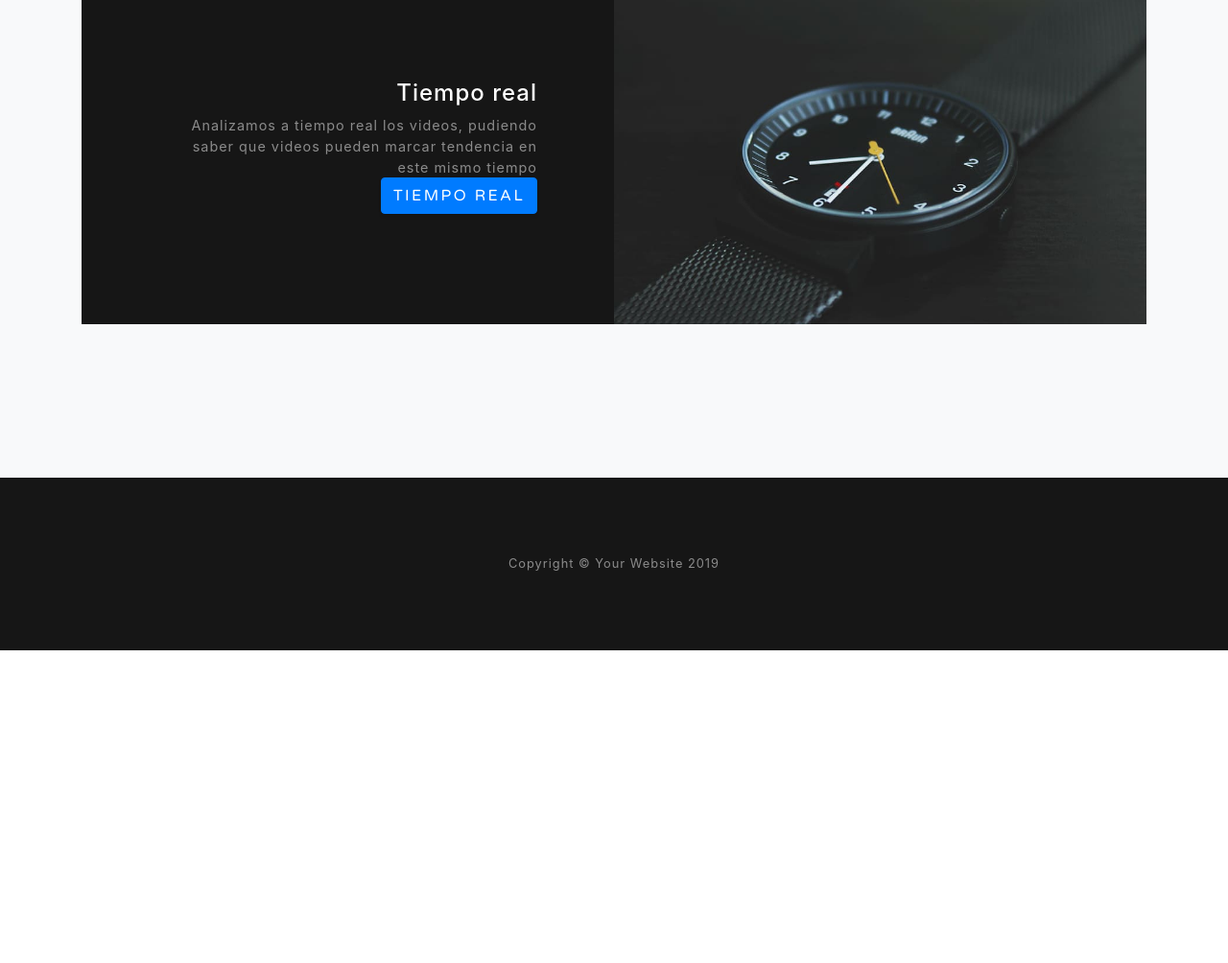
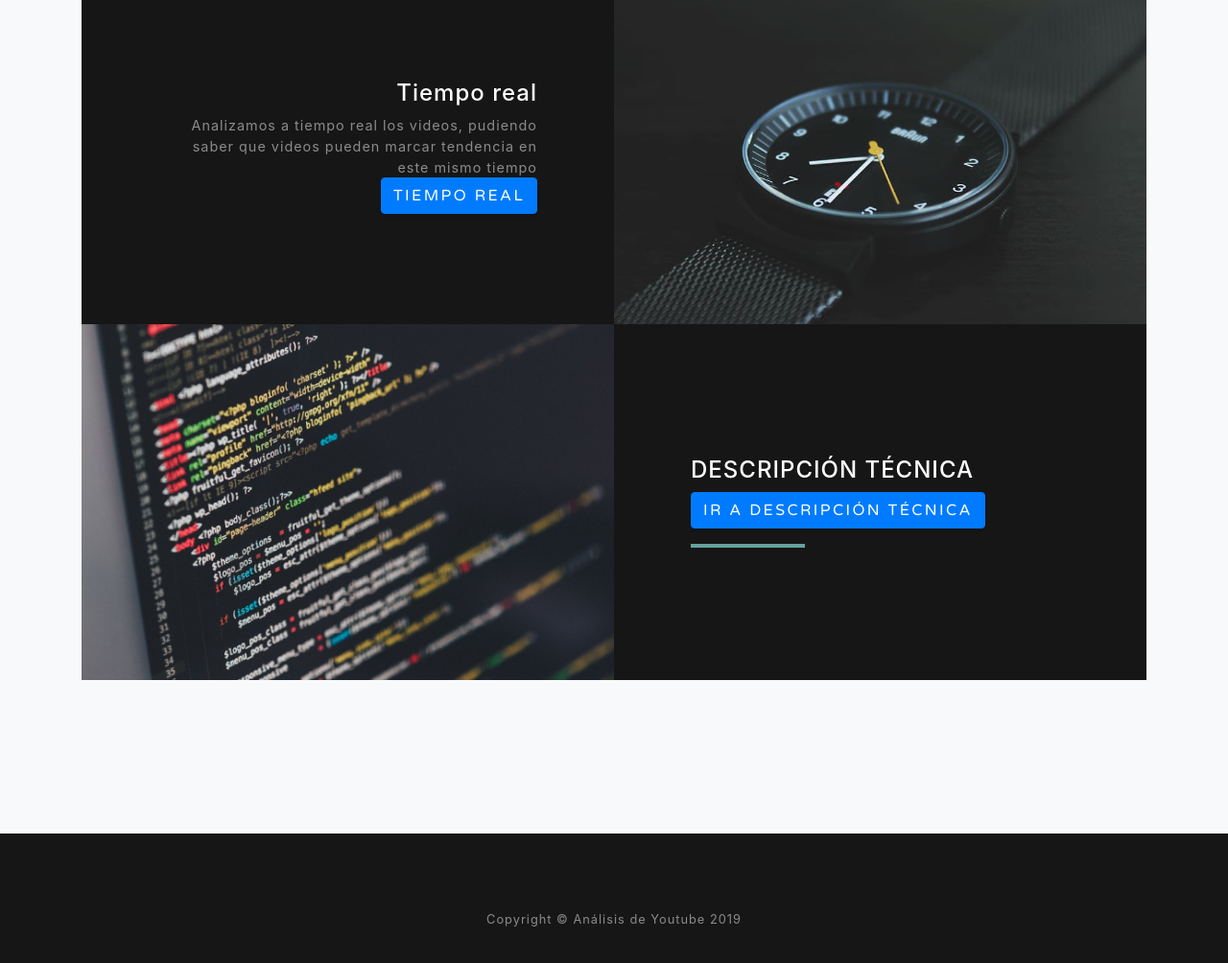
Before and after one commit to FaraonDaniel/Prueba-web, a website with bundled scripts: page index.html in a window 1280 px wide. Shown: the part 1732-2736 px from the top of the page at 96% size. Before the commit the page ends 2410 px from the top, so only its background shows below. Built offline with nearby package versions, Linux system fonts and the light colour scheme.

Commit message:
Modificacion orden menu arriba y más cosas

```diff
--- a/index.html
+++ b/index.html
@@ -40,13 +40,13 @@
               <a class="nav-link js-scroll-trigger" href="index.html">Inicio</a>
             </li>
             <li class="nav-item">
+                <a class="nav-link js-scroll-trigger" href="about.html">Sobre el proyecto</a>
+            </li>
+            <li class="nav-item">
               <a class="nav-link js-scroll-trigger" href="graficas.html">Gráficas</a>
             </li>
             <li class="nav-item">
               <a class="nav-link js-scroll-trigger" href="tiemporeal.html">Tiempo real</a>
-            </li>
-            <li class="nav-item">
-              <a class="nav-link js-scroll-trigger" href="about.html">Sobre el proyecto</a>
             </li>
         </ul>
       </div>
@@ -59,8 +59,8 @@
       <div class="mx-auto text-center">
           <h1 class="text-white mb-4">Análisis de YouTube</h1>
           <p class="text-white-50">En esta web reflejaremos los resultados obtenidos trás el análisis de datos de videos de alta tendencia de YouTube</p>
-
-      </div>
+          <a href="html/tecnico.html" class="btn btn-primary js-scroll-trigger">Cómo ejecutarlo</a>
+        </div>
     </div>
   </header>
 
@@ -78,7 +78,7 @@
               <div class="d-flex h-100">
                 <div class="project-text w-100 my-auto text-center text-lg-right">
                   <h4 class="text-white">Sobre el proyecto</h4>
-
+                  <p class="mb-0 text-white-50">Toda la información sobre el proyecto</p>
                   <a href="about.html" class="btn btn-primary js-scroll-trigger">Ver información</a>
                 </div>
               </div>
@@ -122,6 +122,23 @@
         </div>
       </div>
 
+      <div class="row justify-content-center no-gutters mb-5 mb-lg-0">
+          <div class="col-lg-6">
+            <img class="img-fluid" src="img/tecnica.jpg" alt="">
+          </div>
+          <div class="col-lg-6">
+            <div class="bg-black text-center h-100 project">
+              <div class="d-flex h-100">
+                <div class="project-text w-100 my-auto text-center text-lg-left">
+                  <h4 class="text-white">DESCRIPCIÓN TÉCNICA</h4>
+                  <a href="html/tecnico.html" class="btn btn-primary js-scroll-trigger">Ir a descripción técnica</a>
+                  <hr class="d-none d-lg-block mb-0 ml-0">
+                </div>
+              </div>
+            </div>
+          </div>
+        </div>
+
     </div>
   </section>
 
@@ -129,7 +146,7 @@
   <!-- Footer -->
   <footer class="bg-black small text-center text-white-50">
     <div class="container">
-      Copyright &copy; Your Website 2019
+      Copyright &copy; Análisis de Youtube 2019
     </div>
   </footer>
 
```
Also changed, not shown: about.html (+4 -4 lines), graficas.html (+4 -4 lines), plantilla.html (+4 -4 lines), tiemporeal.html (+4 -4 lines).
